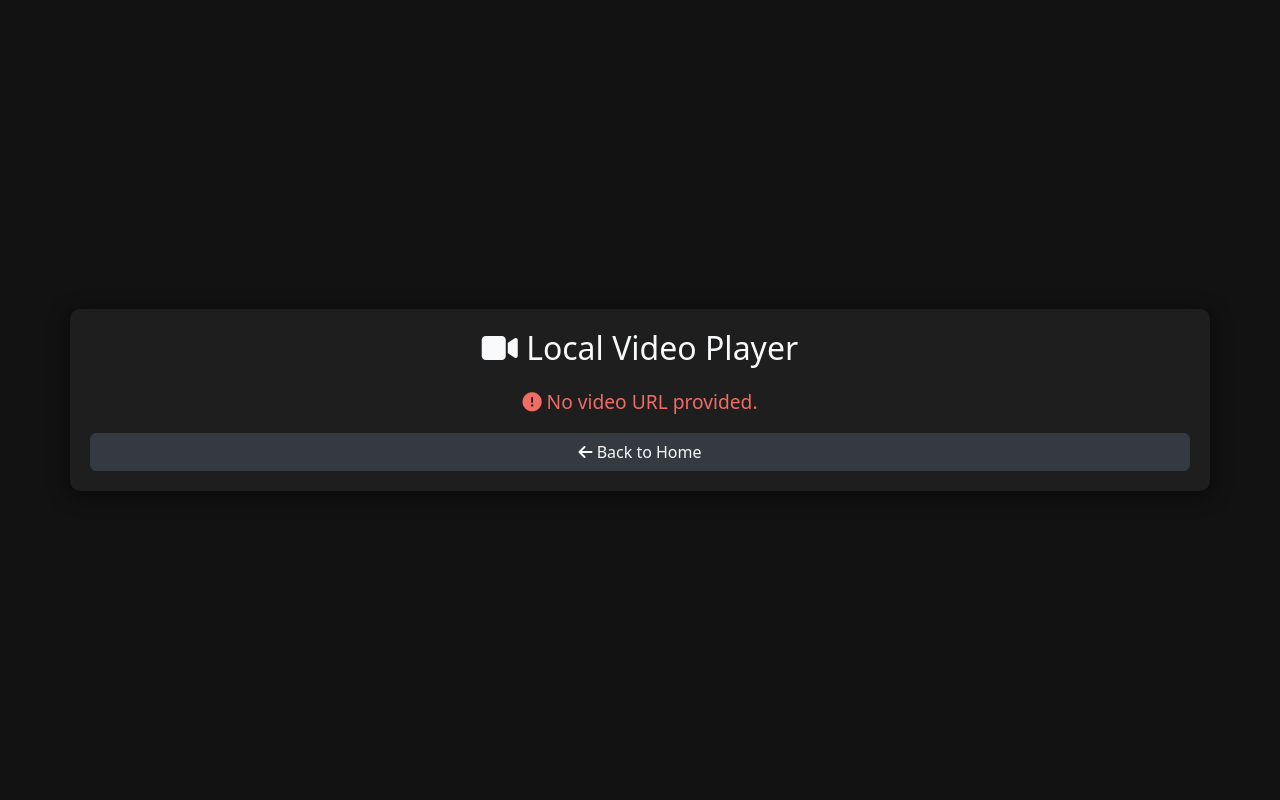
After one commit to yossefsabry/flask_media_player, a Flask app: template templates/localvideo.html in a window 1280 px wide. The commit adds this page. Run offline with Flask 3, Linux system fonts and the light colour scheme; the template is opened without the code that fills it, so the values that code supplies are empty.

Commit message:
adding some updates andd new feature for the website

```diff
--- a/app.py
+++ b/app.py
@@ -1,16 +1,29 @@
+from urllib.parse import unquote ## for allow transmits bits over the server
 from flask import Flask, render_template, request, redirect
 
 app = Flask(__name__)
 app.config["DEBUG"] = True  # Enable debug mode
 
+# router for home page
 @app.route('/')
 def index():
     return render_template('index.html')
+
+@app.route('/local-video')
+def local_video():
+    video_url = request.args.get('url') ## check for url param
+    if video_url:
+        video_url = unquote(video_url)
+    print("Video URL:", video_url) # debuger
+    if not video_url:
+        return redirect('/')
+    return render_template('localvideo.html', video_url=video_url)
 
 @app.route('/v/')
 def videoplayer():
     if not request.args.get('url'):
         return redirect('/')
+    ## passing url for vidoe
     return render_template('videoplayer.html', url=request.args.get('url'))
 
 if __name__ == '__main__':
--- /dev/null
+++ b/templates/localvideo.html
@@ -0,0 +1,112 @@
+<!DOCTYPE html>
+<html lang="en">
+    <head>
+        <meta charset="UTF-8">
+        <meta name="viewport" content="width=device-width, initial-scale=1">
+        <title>Local Video Player</title>
+
+        <!-- Bootstrap CSS -->
+        <link href="https://cdn.jsdelivr.net/npm/bootstrap@5.3.2/dist/css/bootstrap.min.css" rel="stylesheet">
+
+        <!-- Font Awesome for icons -->
+        <link href="https://cdnjs.cloudflare.com/ajax/libs/font-awesome/6.5.1/css/all.min.css" rel="stylesheet">
+
+        <!-- Custom Dark Mode Styles -->
+        <style>
+        /* Dark Mode by Default */
+        body {
+            height: 100vh;
+            display: flex;
+            justify-content: center;
+            align-items: center;
+            background-color: #121212;
+            color: #f8f9fa;
+            transition: 0.3s ease;
+        }
+
+        .container {
+            text-align: center;
+            box-shadow: 0 4px 20px rgba(0, 0, 0, 0.6);
+            background: #1e1e1e;
+            padding: 20px;
+            border-radius: 10px;
+            transition: 0.3s ease;
+        }
+
+        h1 {
+            font-size: 2rem;
+            margin-bottom: 20px;
+            color: #f8f9fa;
+        }
+
+        video {
+            border: 2px solid #f8f9fa;
+            border-radius: 10px;
+        }
+
+        .btn-home {
+            margin-top: 15px;
+            background-color: #343a40;
+            border-color: #343a40;
+            color: #f8f9fa;
+        }
+
+        .btn-home:hover {
+            background-color: #495057;
+            border-color: #495057;
+        }
+
+        .no-video {
+            color: #f06c64;
+            font-size: 1.2rem;
+        }
+
+        .video-wrapper {
+            position: relative;
+            padding-top: 56.25%; /* 16:9 Aspect Ratio */
+            width: 100%;
+            height: 0;
+            overflow: hidden;
+            border-radius: 10px;
+        }
+
+        .responsive-video {
+            position: absolute;
+            top: 0;
+            left: 0;
+            width: 100%;
+            height: 100%;
+        }
+
+        </style>
+    </head>
+
+    <body>
+
+        <div class="container">
+            <h1><i class="fas fa-video"></i> Local Video Player</h1>
+
+            <!-- checking if found a url from server passing param -->
+            {% if video_url %}
+            <div class="video-wrapper">
+                <video class="responsive-video" controls>
+                    <source src="{{ video_url }}" type="video/mp4">
+                    Your browser does not support the video tag.
+                </video>
+            </div>
+
+            <!-- if there is no video found -->
+            {% else %}
+            <p class="no-video"><i class="fas fa-exclamation-circle"></i> No video URL provided.</p>
+            {% endif %}
+
+            <a href="/" class="btn btn-home mt-3 d-block">
+                <i class="fas fa-arrow-left"></i> Back to Home
+            </a>
+        </div>
+
+        <!-- Bootstrap JS -->
+        <script src="https://cdn.jsdelivr.net/npm/bootstrap@5.3.2/dist/js/bootstrap.bundle.min.js"></script>
+
+    </body>
+</html>
```
Also changed, not shown: templates/index.html (+17 -7 lines), templates/videoplayer.html (+32 -83 lines), README.md (added), requirments.txt (renamed from requeriments.txt).
